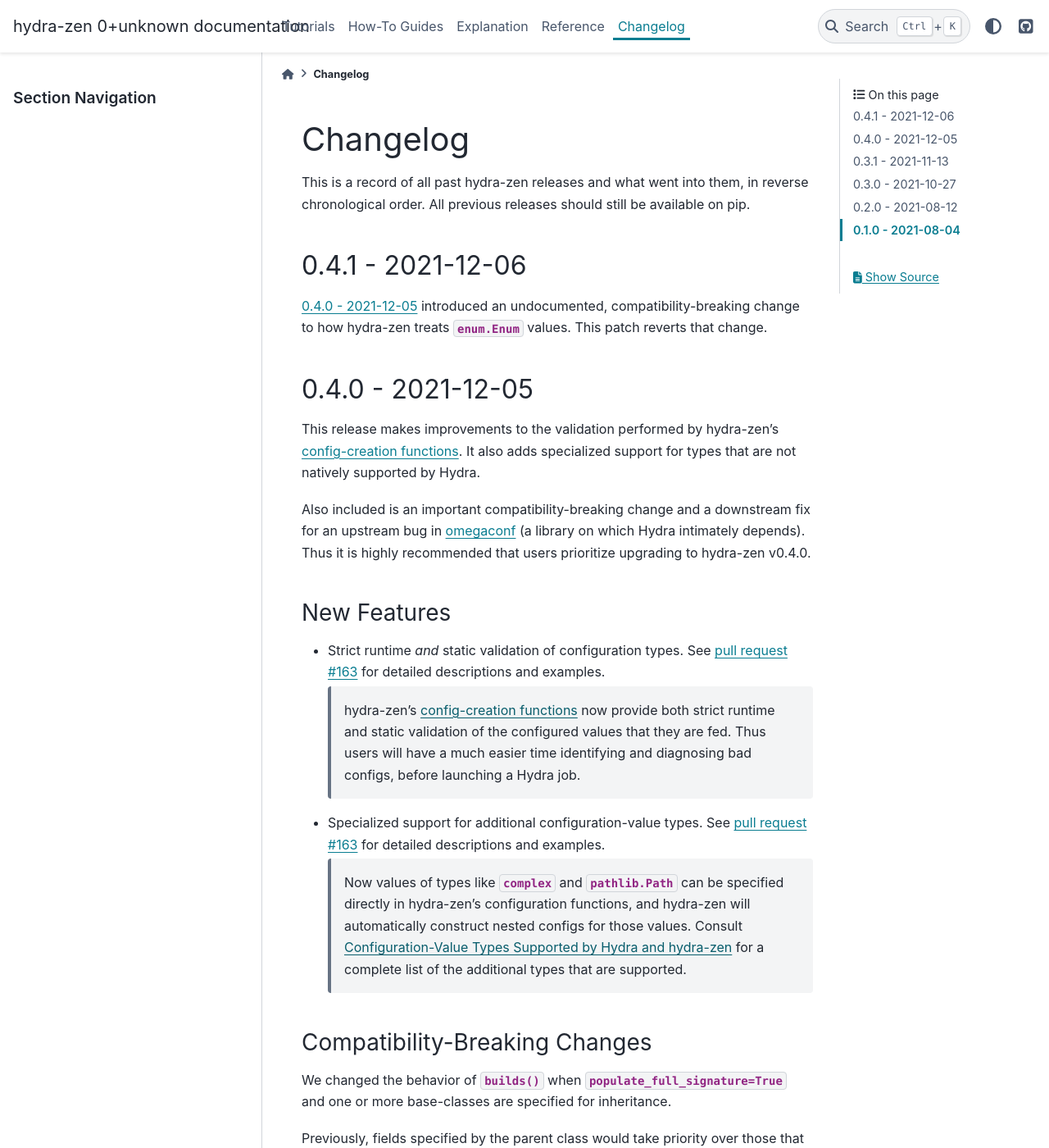
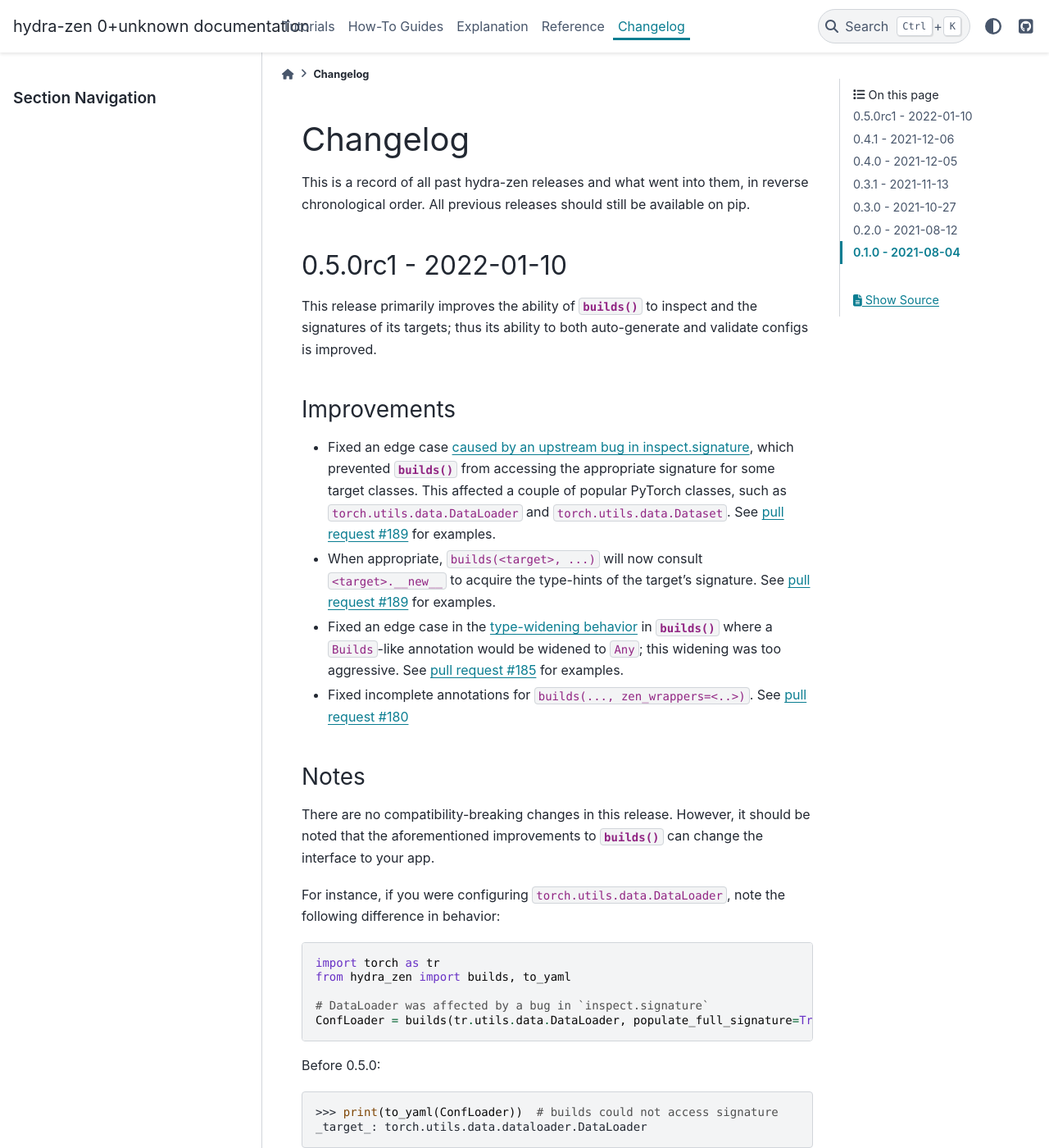
Before and after one commit to mit-ll-responsible-ai/hydra-zen, a Sphinx documentation site: the page built from docs/source/changes.rst, in a window 1280 px wide and 1400 px high. Shown: the whole window at 82% size. Built offline with Sphinx 7.4.7 and the PyData theme 0.15.4, drawn with Linux system fonts in a browser that asks for light colours; some of the changed text lies outside the part shown.

Commit message:
add changelog entry for 0.5.0rc1

```diff
--- a/docs/source/changes.rst
+++ b/docs/source/changes.rst
@@ -4,6 +4,70 @@
 
 This is a record of all past hydra-zen releases and what went into them, in reverse
 chronological order. All previous releases should still be available on pip.
+
+.. _v0.5.0:
+
+---------------------
+0.5.0rc1 - 2022-01-10
+---------------------
+
+This release primarily improves the ability of :func:`~hydra_zen.builds` to inspect and
+the signatures of its targets; thus its ability to both auto-generate and validate configs
+is improved.
+
+Improvements
+------------
+- Fixed an edge case `caused by an upstream bug in inspect.signature <https://bugs.python.org/issue40897>`_, which prevented :func:`~hydra_zen.builds` from accessing the appropriate signature for some target classes. This affected a couple of popular PyTorch classes, such as ``torch.utils.data.DataLoader`` and ``torch.utils.data.Dataset``. See :pull:`189` for examples.
+- When appropriate, ``builds(<target>, ...)`` will now consult ``<target>.__new__`` to acquire the type-hints of the target's signature. See :pull:`189` for examples.
+- Fixed an edge case in the :ref:`type-widening behavior <type-support>` in :func:`~hydra_zen.builds` where a ``Builds``-like annotation would be widened to ``Any``; this widening was too aggressive. See :pull:`185` for examples.
+- Fixed incomplete annotations for ``builds(..., zen_wrappers=<..>)``. See :pull:`180`
+
+Notes
+-----
+There are no compatibility-breaking changes in this release. However, it should be
+noted that the aforementioned improvements to :func:`~hydra_zen.builds` can change
+the interface to your app.
+
+For instance, if you were configuring ``torch.utils.data.DataLoader``, note the
+following difference in behavior:
+
+.. code-block:: python
+
+   import torch as tr
+   from hydra_zen import builds, to_yaml
+
+   # DataLoader was affected by a bug in `inspect.signature`
+   ConfLoader = builds(tr.utils.data.DataLoader, populate_full_signature=True)
+
+Before 0.5.0:
+
+.. code-block:: pycon
+
+   >>> print(to_yaml(ConfLoader))  # builds could not access signature
+   _target_: torch.utils.data.dataloader.DataLoader
+
+After:
+
+.. code-block:: pycon
+
+   >>> print(to_yaml(ConfLoader))
+   _target_: torch.utils.data.dataloader.DataLoader
+   dataset: ???
+   batch_size: 1
+   shuffle: false
+   sampler: null
+   batch_sampler: null
+   num_workers: 0
+   collate_fn: null
+   pin_memory: false
+   drop_last: false
+   timeout: 0.0
+   worker_init_fn: null
+   multiprocessing_context: null
+   generator: null
+   prefetch_factor: 2
+   persistent_workers: false
+
 
 .. _v0.4.1:
 
```
